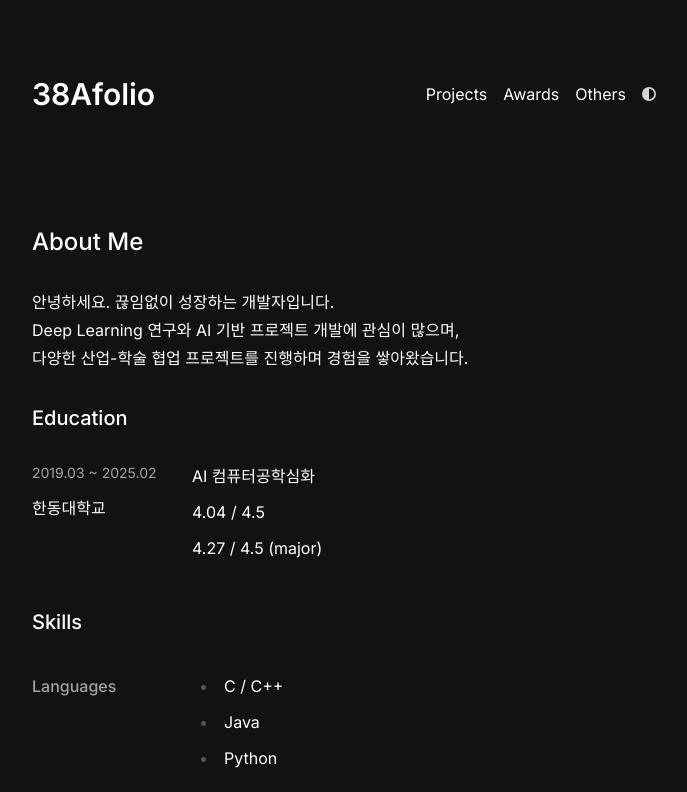
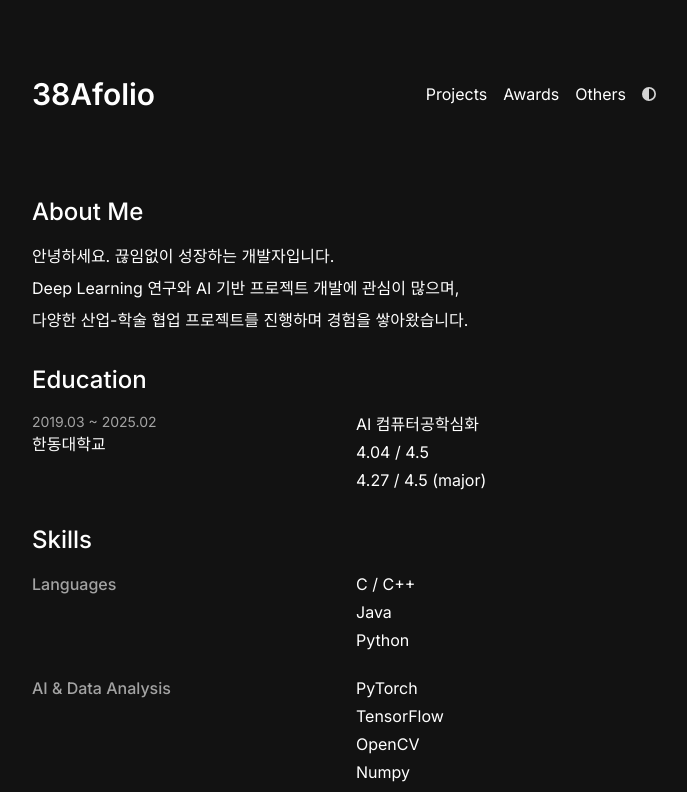
Before and after one commit to choihjin/portfolio, a Next.js app: page / in a window 1280 px wide. Shown: the top 792 px of the page, without its empty margins (296-983 px from the left). Built offline with nearby package versions, Linux system fonts and the light colour scheme.

Commit message:
alignment

```diff
--- a/app/page.tsx
+++ b/app/page.tsx
@@ -25,22 +25,28 @@ const skills = [
 export default function Page() {
   return (
     <section>
-      <div className="prose prose-neutral dark:prose-invert">
-        <h1 className="mb-8 text-2xl font-medium">About Me</h1>
-        <p>
-          안녕하세요. 끊임없이 성장하는 개발자입니다.<br />
-          Deep Learning 연구와 AI 기반 프로젝트 개발에 관심이 많으며,<br />
-          다양한 산업-학술 협업 프로젝트를 진행하며 경험을 쌓아왔습니다.
-        </p>
+      <div className="prose-neutral dark:prose-invert">
+        <h1 className="mb-4 text-2xl font-medium">About Me</h1>
+        <div className="space-y-2">
+          <p>
+            안녕하세요. 끊임없이 성장하는 개발자입니다.
+          </p>
+          <p>
+            Deep Learning 연구와 AI 기반 프로젝트 개발에 관심이 많으며,
+          </p>
+          <p>
+            다양한 산업-학술 협업 프로젝트를 진행하며 경험을 쌓아왔습니다.
+          </p>
+        </div>
 
-        <h1 className="mt-8 mb-4 text-xl font-medium">Education</h1>
-        <div className="grid grid-cols-1 md:grid-cols-12 gap-4">
-          <div className="md:col-span-3">
-            <p className="text-sm text-neutral-600 dark:text-neutral-400 leading-none">2019.03 ~ 2025.02</p>
-            <p className="font-medium leading-none">한동대학교</p>
+        <h1 className="mt-8 mb-4 text-2xl font-medium">Education</h1>
+        <div className="grid grid-cols-1 md:grid-cols-2 gap-6">
+          <div>
+            <p className="text-sm text-neutral-600 dark:text-neutral-400">2019.03 ~ 2025.02</p>
+            <p className="font-medium">한동대학교</p>
           </div>
-          <div className="md:col-span-9">
-            <div className="leading-none">
+          <div>
+            <div className="space-y-1">
               <p>AI 컴퓨터공학심화</p>
               <p>4.04 / 4.5</p>
               <p>4.27 / 4.5 (major)</p>
@@ -48,15 +54,15 @@ export default function Page() {
           </div>
         </div>
 
-        <h1 className="mt-8 mb-4 text-xl font-medium">Skills</h1>
-        <div className="grid grid-cols-1 md:grid-cols-4 gap-4">
+        <h1 className="mt-8 mb-4 text-2xl font-medium">Skills</h1>
+        <div className="grid grid-cols-1 md:grid-cols-2 gap-6">
           {skills.map((skill, index) => (
             <React.Fragment key={index}>
               <div>
                 <p className="font-medium text-neutral-600 dark:text-neutral-400">{skill.category}</p>
               </div>
-              <div className="md:col-span-3">
-                <ul>
+              <div>
+                <ul className="space-y-1">
                   {skill.items.map((item, idx) => (
                     <li key={idx}>{item}</li>
                   ))}
```
